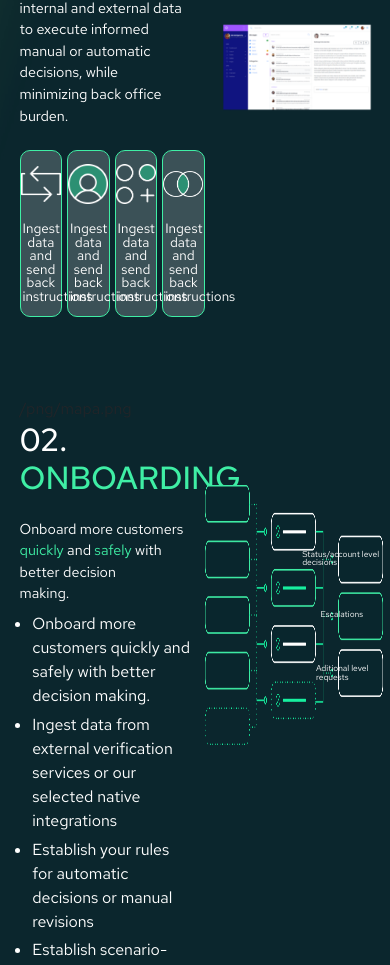
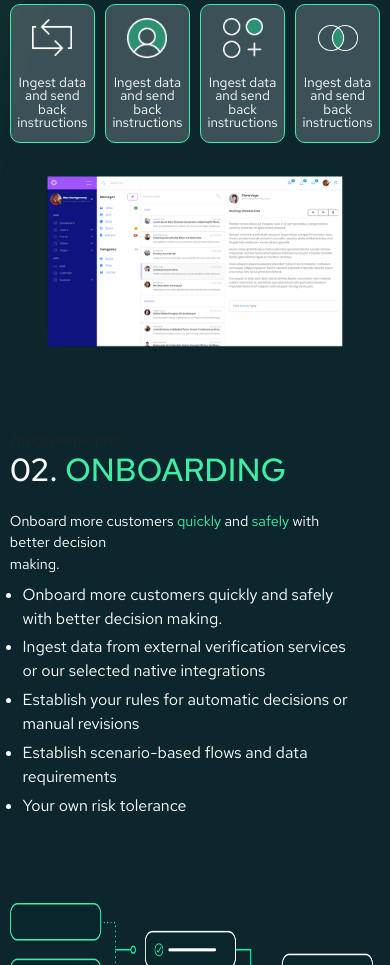
Before and after one commit to dokodeko/backbone, a Next.js app: page /clm in a window 390 px wide. Shown: the part 1035-2000 px from the top of the page. Built offline with nearby package versions, Linux system fonts and the light colour scheme.

Commit message:
mobile en sections customs

```diff
--- a/components/ui/ui.module.css
+++ b/components/ui/ui.module.css
@@ -277,4 +277,17 @@
     height: auto;
     width: 95%;
   }
+  .cont_sections {
+    margin-right: auto;
+  }
+  .cont_1,
+  .cont_2 {
+    width: 100%;
+  }
+  .cont_2 {
+    margin-top: 2rem;
+  }
+  .fondoMapa {
+    width: 100%;
+  }
 }
```
